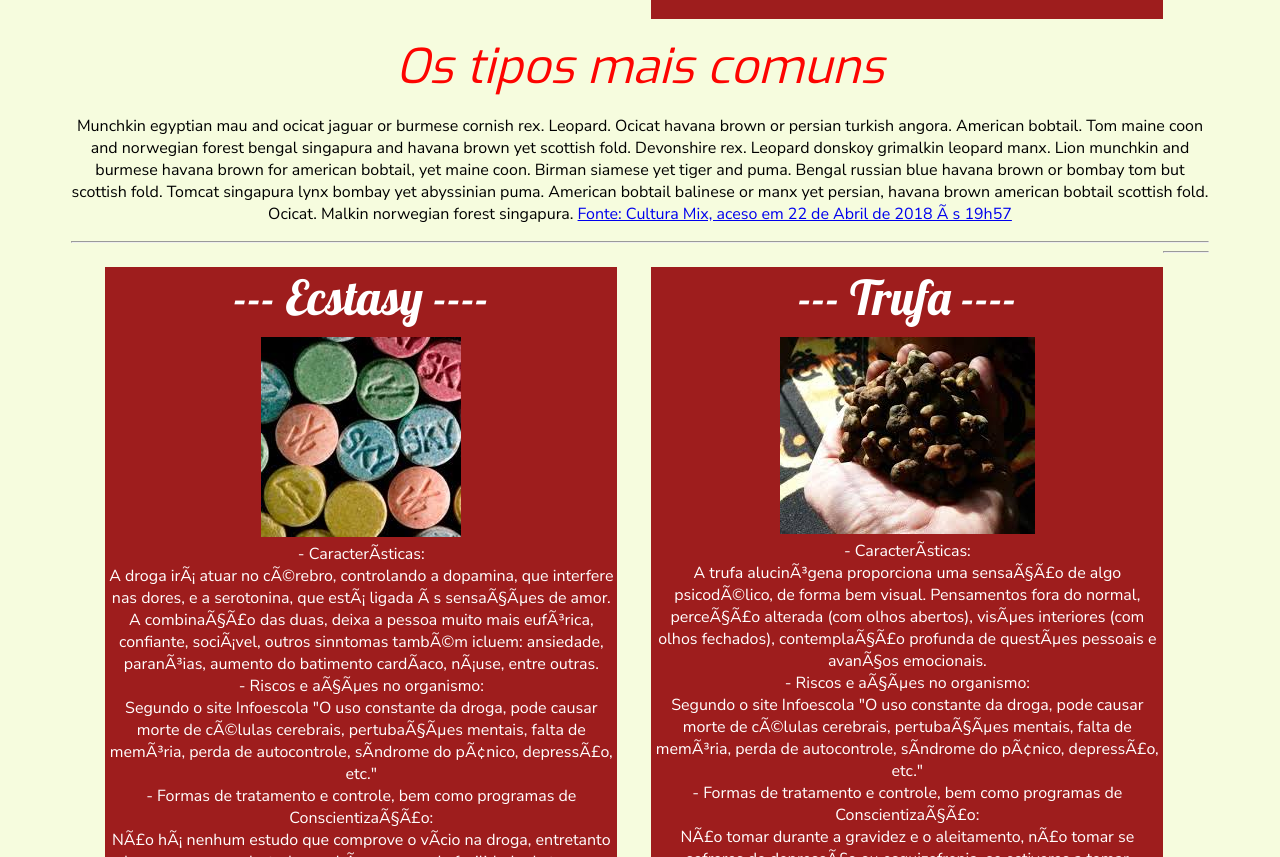
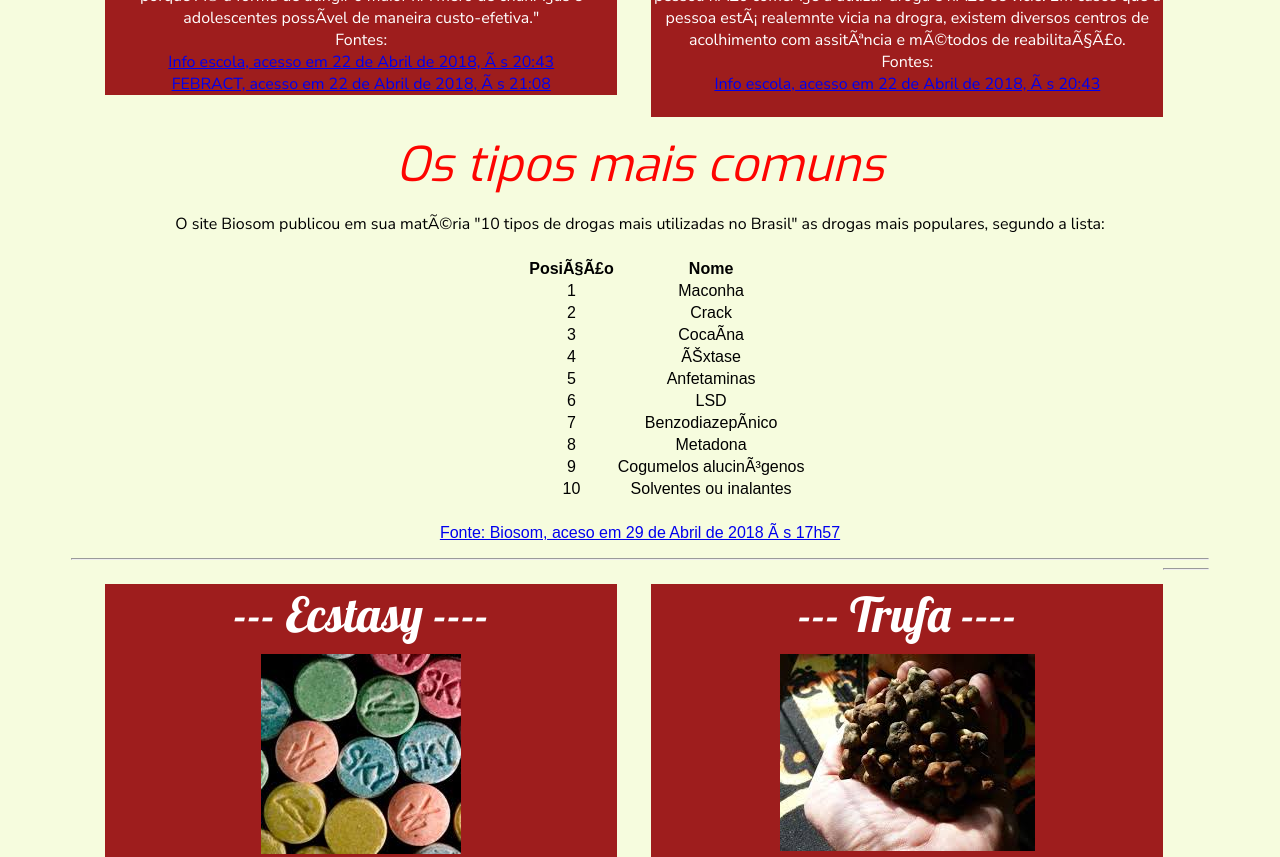
Before and after one commit to wukimmy/ProjetoB1FW, a website: page index.html in a window 1280 px wide. Shown: the part 2813-3670 px from the top of the page. Drawn offline with Linux system fonts and the light colour scheme.

Commit message:
add table to index and css

```diff
--- a/index.html
+++ b/index.html
@@ -109,20 +109,28 @@
             <hr>
             <i id="subTitle">Histórico, riscos e situação em nível nacional (Brasil).</i>
             <p>
+                Segundo a matéria do jornal Nexo: " Os dados sobre drogas no mundo são compilados pelas Nações Unidas com base em informações
+                prestadas pelos governos nacionais sobre ações de repressão à oferta (como a destruição de plantações e de
+                laboratórios e a apreensão de drogas) e sobre o consumo, a partir de pesquisas domiciliares ou estimativas
+                indiretas. De acordo com o último Relatório Mundial sobre Drogas, de 2016, o Brasil é a principal rota de
+                passagem da cocaína cultivada na Colômbia, na Bolívia e no Peru e enviada à Europa e à Ásia. A falta de regularidade
+                nos dados sobre o consumo de drogas no Brasil é uma das principais dificuldades para a elaboração e a avaliação
+                das políticas públicas sobre o tema. O dado mais recente de abrangência nacional disponível foi produzido
+                em 2012 pelo Instituto Nacional de Ciência e Tecnologia para Políticas Públicas do Álcool e Outras Drogas,
+                ligado à Unifesp (Universidade Federal de São Paulo). . De acordo com o estudo, 2,6% dos entrevistados (brasileiros
+                acima de 14 anos) usaram maconha nos 12 meses anteriores à pesquisa, e 1,7% usou cocaína no mesmo período.
+                "
 
-                Munchkin egyptian mau and ocicat jaguar or burmese cornish rex. Leopard. Ocicat havana brown or persian turkish angora. American
-                bobtail. Tom maine coon and norwegian forest bengal singapura and havana brown yet scottish fold. Devonshire
-                rex. Leopard donskoy grimalkin leopard manx. Lion munchkin and burmese havana brown for american bobtail,
-                yet maine coon. Birman siamese yet tiger and puma. Bengal russian blue havana brown or bombay tom but scottish
-                fold. Tomcat singapura lynx bombay yet abyssinian puma. American bobtail balinese or manx yet persian, havana
-                brown american bobtail scottish fold. Ocicat. Malkin norwegian forest singapura.
-                <a href="http://cultura.culturamix.com/geral/o-consumo-de-drogas-no-brasil">Fonte: Cultura Mix, aceso em 22 de Abril de 2018 às 19h57</a>
                 <br>
                 <a id="quote" href="https://www.nexojornal.com.br/expresso/2018/02/28/Usu%C3%A1rios-de-drogas-s%C3%A3o-culpados-pela-viol%C3%AAncia-do-tr%C3%A1fico">Pela frouxidão dos costumes [da classe média], pela ausência de valores, pela ausência de capacidade de entender
                     os limites entre o que é lícito e ilícito, passam a consumir drogas. Me impressiona, por exemplo, no
                     Rio de Janeiro, onde eu vejo as pessoas durante o dia clamarem pela segurança, contra a violência, contra
                     o crime. E estão corretas. E à noite financiarem esse crime pelo consumo de drogas
                 </a>
+
+                <br>
+                <a href="https://www.nexojornal.com.br/explicado/2017/01/14/Lei-de-Drogas-a-distin%C3%A7%C3%A3o-entre-usu%C3%A1rio-e-traficante-o-impacto-nas-pris%C3%B5es-e-o-debate-no-pa%C3%ADs#onde-est-o-brasil-no-mercado-mundial-de-drogas-ilcitas">Fonte: Jornal Nexo, aceso em 29 de Abril de 2018 às 19h00</a>
+
             </p>
             <hr>
         </div>
@@ -186,13 +194,56 @@
             <i id="subTitle">Os tipos mais comuns</i>
             <p>
 
-                Munchkin egyptian mau and ocicat jaguar or burmese cornish rex. Leopard. Ocicat havana brown or persian turkish angora. American
-                bobtail. Tom maine coon and norwegian forest bengal singapura and havana brown yet scottish fold. Devonshire
-                rex. Leopard donskoy grimalkin leopard manx. Lion munchkin and burmese havana brown for american bobtail,
-                yet maine coon. Birman siamese yet tiger and puma. Bengal russian blue havana brown or bombay tom but scottish
-                fold. Tomcat singapura lynx bombay yet abyssinian puma. American bobtail balinese or manx yet persian, havana
-                brown american bobtail scottish fold. Ocicat. Malkin norwegian forest singapura.
-                <a href="http://cultura.culturamix.com/geral/o-consumo-de-drogas-no-brasil">Fonte: Cultura Mix, aceso em 22 de Abril de 2018 às 19h57</a>
+                O site Biosom publicou em sua matéria "10 tipos de drogas mais utilizadas no Brasil" as drogas mais populares, segundo a
+                lista:
+                <table>
+                    <tr>
+                        <th>Posição</th>
+                        <th>Nome</th>
+                    </tr>
+                    <tr>
+                        <td>1</td>
+                        <td>Maconha</td>
+                    </tr>
+                    <tr>
+                        <td>2</td>
+                        <td>Crack</td>
+                    </tr>
+                    <tr>
+                        <td>3</td>
+                        <td>Cocaína</td>
+                    </tr>
+                    <tr>
+                        <td>4</td>
+                        <td>Êxtase</td>
+                    </tr>
+                    <tr>
+                        <td>5</td>
+                        <td>Anfetaminas</td>
+                    </tr>
+                    <tr>
+                        <td>6</td>
+                        <td>LSD</td>
+                    </tr>
+                    <tr>
+                        <td>7</td>
+                        <td>Benzodiazepínico</td>
+                    </tr>
+                    <tr>
+                        <td>8</td>
+                        <td>Metadona</td>
+                    </tr>
+                    <tr>
+                        <td>9</td>
+                        <td>Cogumelos alucinógenos</td>
+                    </tr>
+                    <tr>
+                        <td>10</td>
+                        <td>Solventes ou inalantes</td>
+                    </tr>
+                </table>
+
+                <a href="https://biosom.com.br/blog/diversos/10-tipos-de-drogas-mais-usadas-no-brasil/">Fonte: Biosom, aceso em 29 de Abril de 2018 às 17h57</a>
 
             </p>
             <hr>
@@ -278,7 +329,7 @@
                 <br>
                 <br>
                 <br>
-                <a href="https://www.nexojornal.com.br/explicado/2017/01/14/Lei-de-Drogas-a-distin%C3%A7%C3%A3o-entre-usu%C3%A1rio-e-traficante-o-impacto-nas-pris%C3%B5es-e-o-debate-no-pa%C3%ADs">Fonte: Jornal Nexo, aceso em 29 de Abril de 2018 às 17h30</a>
+                <a href="https://www.nexojornal.com.br/explicado/2017/01/14/Lei-de-Drogas-a-distin%C3%A7%C3%A3o-entre-usu%C3%A1rio-e-traficante-o-impacto-nas-pris%C3%B5es-e-o-debate-no-pa%C3%ADs">Fonte: Jorn al Nexo, aceso em 29 de Abril de 2018 às 17h30</a>
                 <br>
                 <a href="http://www.planalto.gov.br/ccivil_03/_ato2004-2006/2006/lei/l11343.htm">Fonte: Planalto, aceso em 22 de Abril de 2018 às 17h005</a>
 
--- a/src/css/index.css
+++ b/src/css/index.css
@@ -100,3 +100,8 @@ p{
     color: white;
     font-size: 300%;
 }
+table{
+    margin-left:40%;
+    margin-top: 2%;
+    margin-bottom: 2%;
+}
```
